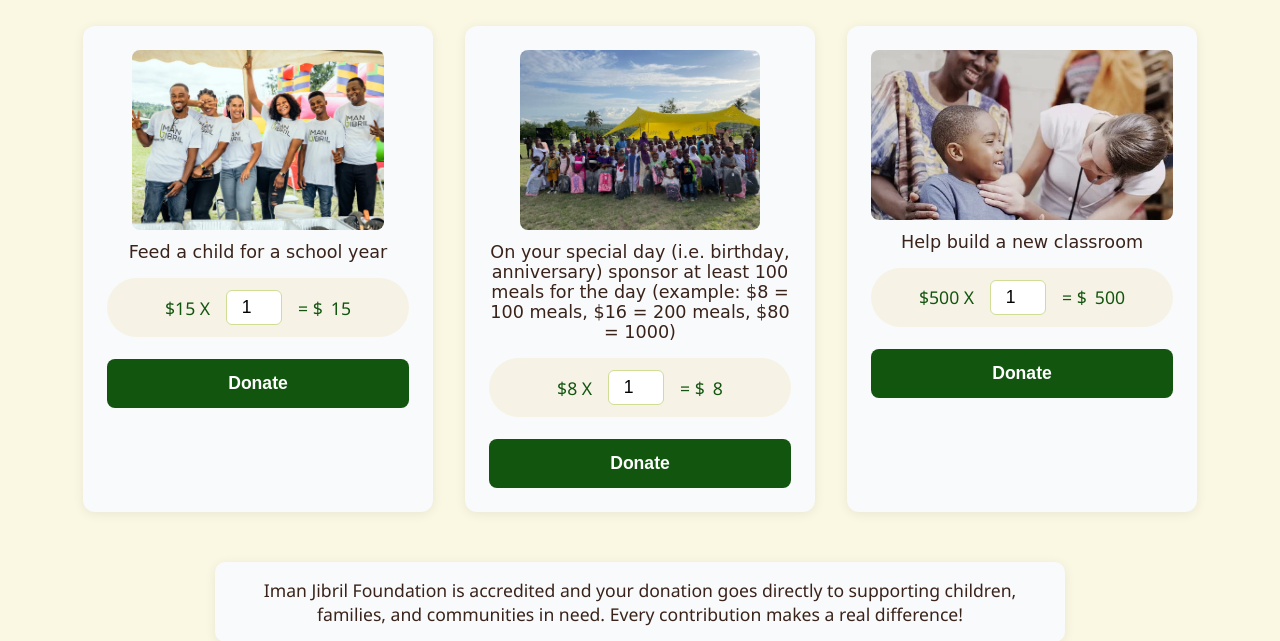
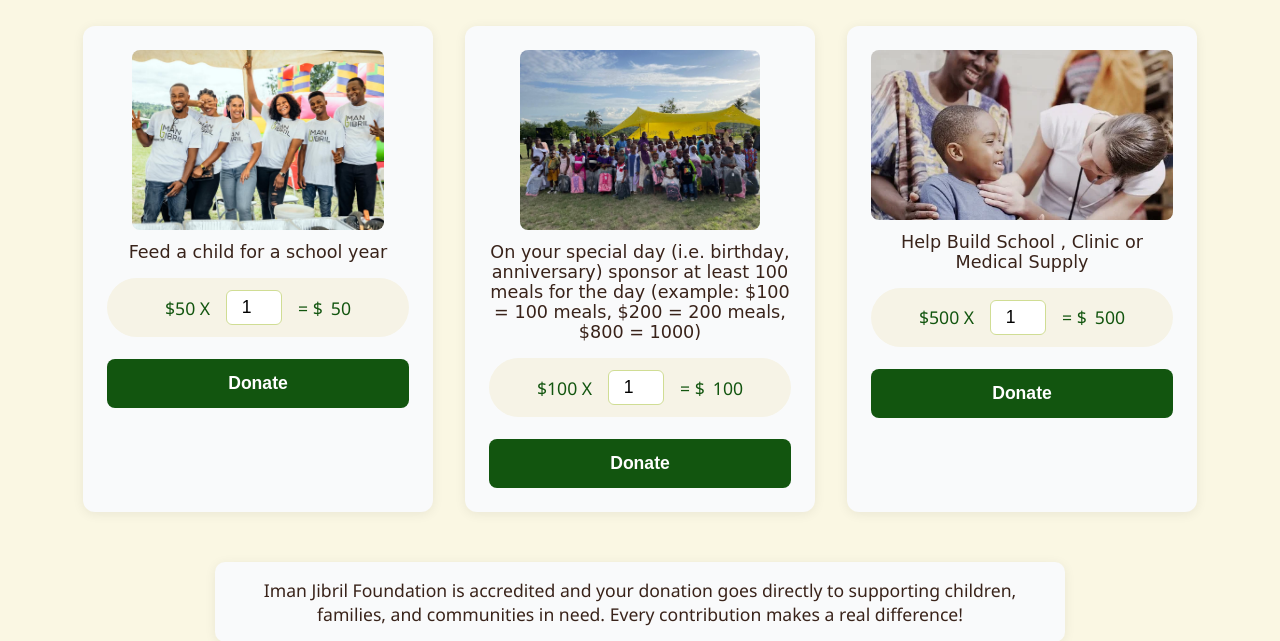
Before and after one commit to PrinceAmoakoBannerman/IMAN, a Django app: page /donate/ in a window 1280 px wide. Shown: the part 349-990 px from the top of the page. Run offline with Django 5.2, Linux system fonts and the light colour scheme; some libraries are stand-ins or nearby versions.

Commit message:
Update donate template

```diff
--- a/accounts/templates/accounts/donate.html
+++ b/accounts/templates/accounts/donate.html
@@ -170,27 +170,27 @@
       <img src="{% static 'images/IMG9.jpg' %}" alt="Feed a child">
       <div class="donate-desc">Feed a child for a school year</div>
       <div class="donate-amount">
-        $15 X
-        <input type="number" min="1" value="1" id="donate-qty-1" onchange="updateTotal(1, 15)">
-        = $<span id="donate-total-1">15</span>
+        $50 X
+        <input type="number" min="1" value="1" id="donate-qty-1" onchange="updateTotal(1, 50)">
+        = $<span id="donate-total-1">50</span>
       </div>
-      <button type="button" class="donate-btn" onclick="payWithStripe(15, 'donate-qty-1')">Donate</button>
+      <button type="button" class="donate-btn" onclick="payWithStripe(50, 'donate-qty-1')">Donate</button>
     </div>
     <!-- Card 2 -->
     <div class="donate-card">
       <img src="{% static 'images/IMG7.jpg' %}" alt="Sponsor meals">
-      <div class="donate-desc">On your special day (i.e. birthday, anniversary) sponsor at least 100 meals for the day (example: $8 = 100 meals, $16 = 200 meals, $80 = 1000)</div>
+      <div class="donate-desc">On your special day (i.e. birthday, anniversary) sponsor at least 100 meals for the day (example: $100 = 100 meals, $200 = 200 meals, $800 = 1000)</div>
       <div class="donate-amount">
-        $8 X
+        $100 X
         <input type="number" min="1" value="1" id="donate-qty-2" onchange="updateTotal(2, 8)">
-        = $<span id="donate-total-2">8</span>
+        = $<span id="donate-total-2">100</span>
       </div>
-      <button type="button" class="donate-btn" onclick="payWithStripe(8, 'donate-qty-2')">Donate</button>
+      <button type="button" class="donate-btn" onclick="payWithStripe(100, 'donate-qty-2')">Donate</button>
     </div>
     <!-- Card 3 -->
     <div class="donate-card">
       <img src="{% static 'images/img4.jpg' %}" alt="Build classroom">
-      <div class="donate-desc">Help build a new classroom</div>
+      <div class="donate-desc">Help Build School , Clinic or Medical Supply</div>
       <div class="donate-amount">
         $500 X
         <input type="number" min="1" value="1" id="donate-qty-3" onchange="updateTotal(3, 500)">
```
